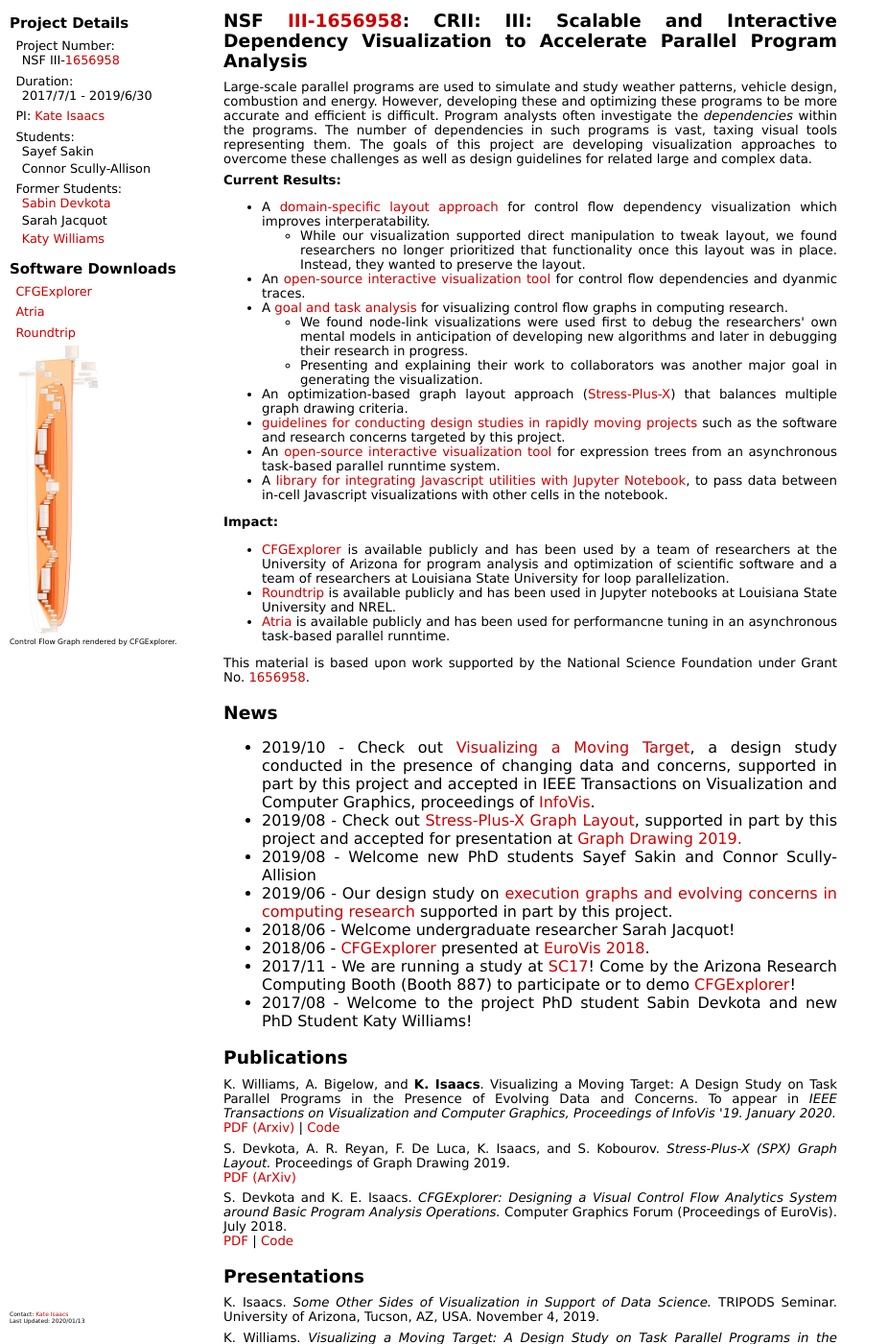
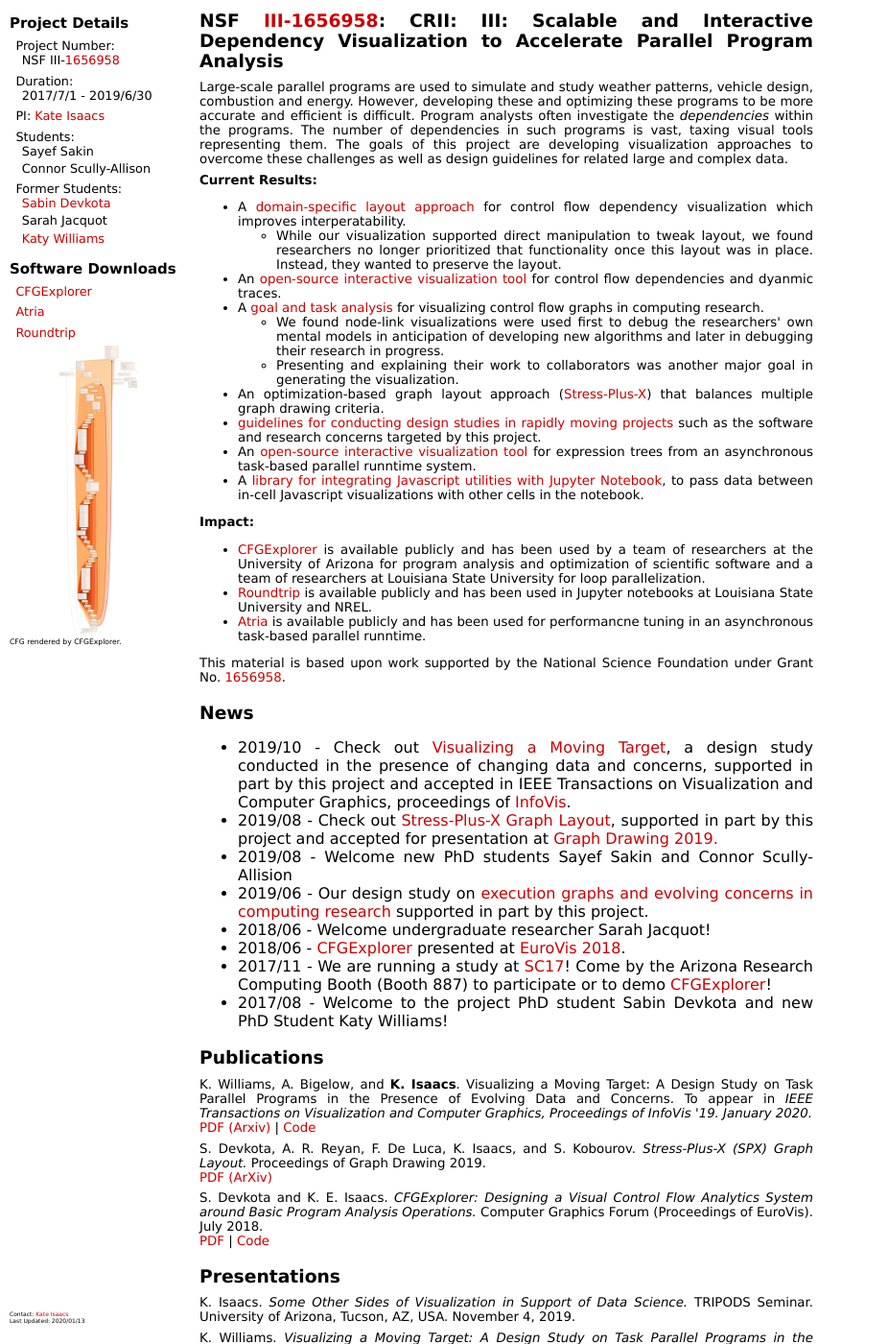
Before and after one commit to hdc-arizona/hdc-arizona.github.io, a Jekyll site: the page projects/dependencies/index.html, which Jekyll copies as it is, in a window 1280 px wide and 1400 px high. Shown: the whole window at 96% size, without its empty margins (0-926 px from the left). Built offline with Jekyll 4.4.1, drawn with Linux system fonts in a browser that asks for light colours; nearby versions of some CDN libraries.

Commit message:
Style tweaks for CRII website.

```diff
--- a/projects/dependencies/dep.css
+++ b/projects/dependencies/dep.css
@@ -3,7 +3,7 @@
   margin-top: 0px;
   top: 0px;
   left: 10px;
-  width: 200px;
+  width: 175px;
   font-family: Geneva, Helvetica, Arial, sans-serif;
   font-size: 80%;
 }
@@ -13,7 +13,7 @@
   bottom: 20px;
   height: 15px;
   left: 10px;
-  width: 200px;
+  width: 175px;
   font-family: Geneva, Helvetica, Arial, sans-serif;
   font-size: 30%;
 }
@@ -30,7 +30,7 @@
   position: fixed;
   bottom: 25px;
   height: 20px;
-  margin-left: 200px;
+  margin-left: 175px;
   padding-left: 25px;
   width: 640px;
   text-align: justify;
@@ -39,7 +39,7 @@
 }
 .main {
   position: absolute;
-  margin-left: 200px;
+  margin-left: 175px;
   padding-left: 25px;
   padding-top: 10px;
   font-family: Geneva, Helvetica, Arial, sans-serif;
@@ -48,7 +48,7 @@
 
 .center {
   position: absolute;
-  margin-left: 200px;
+  margin-left: 175px;
   padding-left: 25px;
   padding-top: 0;
   margin-top: -1em;
@@ -60,7 +60,7 @@
 
 .pubs {
   position: absolute;
-  margin-left: 200px;
+  margin-left: 175px;
   padding-left: 25px;
   padding-top: 0;
   margin-top: -1em;
@@ -87,10 +87,13 @@
 img {
   display: block;
 }
-sideimg {
+.sideimg {
   display: block;
   margin: auto;
   height: 300px;
+}
+#sidebarimage {
+  text-align: center;
 }
 p {
   padding-top: 0;
--- a/projects/dependencies/leftnav.html
+++ b/projects/dependencies/leftnav.html
@@ -45,9 +45,10 @@
   <li><a href="https://github.com/hdc-arizona/roundtrip">Roundtrip</a></li>
 </ul>
 
-
-<a href="images/cfgexplorer-big.png"><img src="images/cfgexplorer-big.png" height=300 class="sideimg"/></a>
-<p class="smalltext">Control Flow Graph rendered by CFGExplorer.</a>
+<div id="sidbarimage">
+ <a href="images/cfgexplorer-big.png"><img src="images/cfgexplorer-big.png" height=300 class="sideimg"/></a>
+ <p class="smalltext">CFG rendered by CFGExplorer.</a>
+</div>
 
 </div>
 
```
